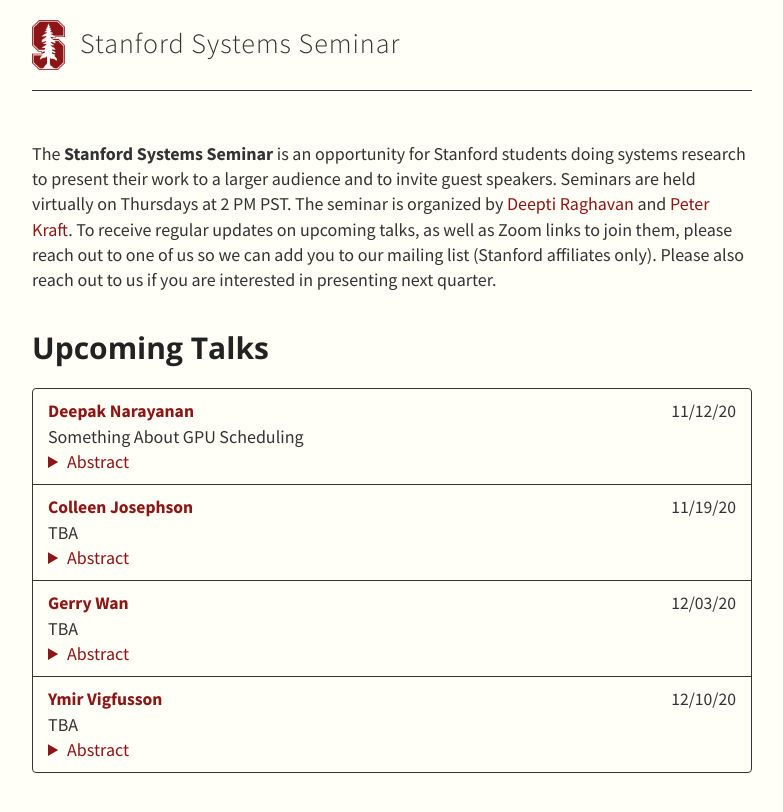
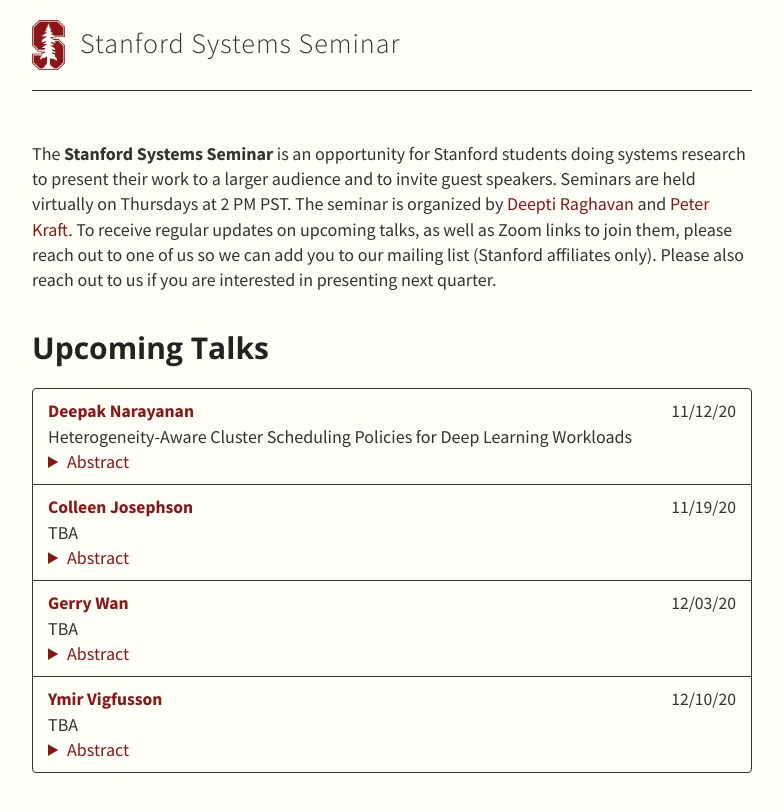
Before and after one commit to stanford-systems-seminar/stanford-systems-seminar.github.io, a Jekyll site: the page built from index.md, in a window 1280 px wide. Shown: the top 812 px of the page, without its empty margins (248-1031 px from the left). Built offline with Jekyll 4.4.1, drawn with Linux system fonts in a browser that asks for light colours; some of the changed text lies outside the part shown.

Commit message:
Update talks.yml

```diff
--- a/_data/talks.yml
+++ b/_data/talks.yml
@@ -2,8 +2,8 @@
   members:
     - speaker: Deepak Narayanan
       date: 11/12/20
-      title: "Something About GPU Scheduling"
-      abstract: "GPUs are great"
+      title: "Heterogeneity-Aware Cluster Scheduling Policies for Deep Learning Workloads"
+      abstract: " Specialized accelerators such as GPUs, TPUs, FPGAs, and custom ASICs have been increasingly deployed to train deep learning models. These accelerators exhibit heterogeneous performance behavior across model architectures. Existing schedulers for clusters of accelerators, which are used to arbitrate these expensive training resources across many users, have shown how to optimize for various multi-job, multi-user objectives, like fairness and makespan. Unfortunately, existing schedulers largely do not consider performance heterogeneity. In this paper, we propose Gavel, a heterogeneity-aware scheduler that systematically generalizes a wide range of existing scheduling policies. Gavel expresses these policies as optimization problems and then systematically transforms these problems into heterogeneity-aware versions using an abstraction we call effective throughput. Gavel then uses a round-based scheduling mechanism to ensure jobs receive their ideal allocation given the target scheduling policy. Gavel's heterogeneity-aware policies allow a heterogeneous cluster to sustain higher input load, and improve end objectives such as makespan and average job completion time by 1.4x and 3.5x compared to heterogeneity-agnostic policies."
       website: https://cs.stanford.edu/~deepakn/
     - speaker: Colleen Josephson
       date: 11/19/20
```
